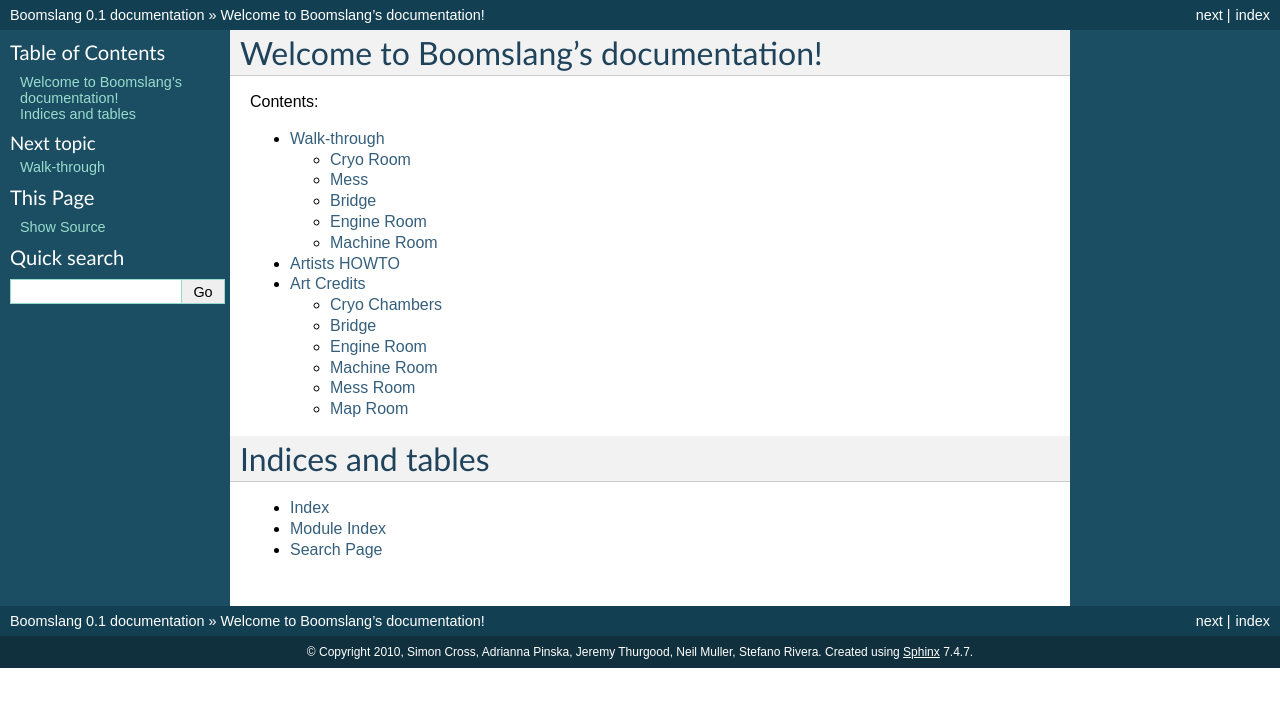
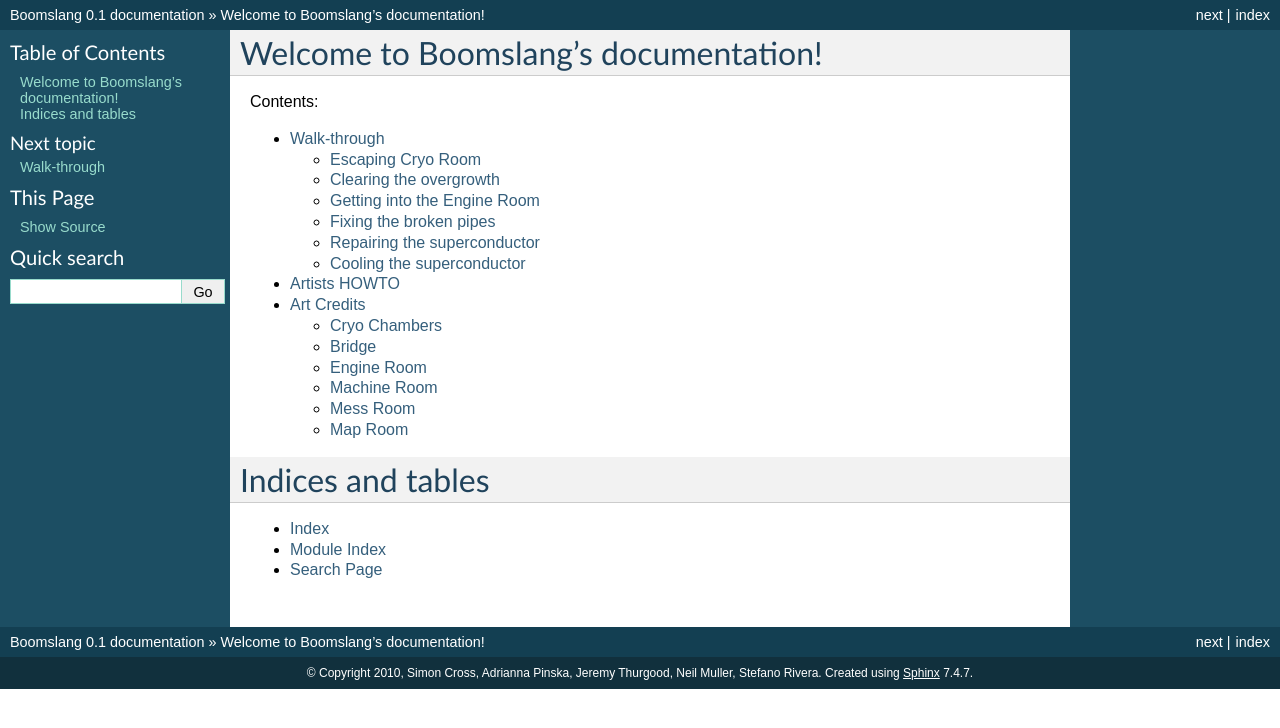
Before and after one commit to CTPUG/suspended_sentence, a Sphinx documentation site: the page built from docs/index.rst, in a window 1280 px wide. Shown: the top 728 px of the page. Built offline with Sphinx 7.4.7, drawn with Linux system fonts in a browser that asks for light colours; some of the changed lines change nothing that is shown.

Commit message:
Walkthrough for Escape, Environmental System, and Engine puzzles

```diff
--- a/docs/walkthrough.rst
+++ b/docs/walkthrough.rst
@@ -4,8 +4,8 @@ Walk-through
 A walk-through to assist PyWeek judges and anyone else with severe time
 constraints.
 
-Cryo Room
----------
+Escaping Cryo Room
+------------------
 
 #. Grab the Titanium femur from the body in the second right-most
    cryo-chamber.
@@ -13,18 +13,51 @@ Cryo Room
 #. Pry it open with the femur.
 #. Escape into the hallway.
 
-Mess
-----
+Clearing the overgrowth
+-----------------------
 
-#. Grab a can from the shelf.
-#. Open it with the :ref:`Canopener`
-#. Use it to fix the broken pipes.
+#. In the Mess, there's a big overgrown broccoli.
+#. Use the grinder in the Machine Room to sharpen your femur into a
+   machete.
+#. Cut through the growth, revealing broken pipes.
 
-Bridge
-------
+Getting into the Engine Room
+----------------------------
 
-Engine Room
------------
+#. Pick up the stethoscope from the doctor's body on the Bridge.
+#. There's a locked safe in the Crew Quarters, using the stethoscope,
+   you can open it.
+#. Pick up the duct tape.
+#. Attach some duct tape to the fish bowl, to turn it into a helmet.
+#. With the helmet in your inventory, you can gain access to the Engine
+   Room.
 
-Machine Room
-------------
+Fixing the broken pipes
+-----------------------
+
+#. Collect the can opener from the corpse in the Engine Room.
+#. Collect all 3 cans from the Mess, and open them.
+#. Use the welder in the Machine Room to turn them into a tin pipe.
+#. Use the machete on the two middle cryo-pipes in the Cryo Chamber to
+   cut out cryo-pipe sections.
+#. Attach the tin pipe and the two cryo-pipes to the broken pipes, and
+   seal the joints with duct tape.
+#. The environmental system is now now working.
+
+Repairing the superconductor
+----------------------------
+
+#. There is a broken superconductor in the Engine Room.
+#. Get the manual from the corpse in the Machine Room.
+#. The wiring diagram suggests you can steal the massage chair's
+   conductor.
+#. Pry it out with the machete.
+#. Pry the broken superconductor out of its socket, and insert the good
+   one.
+
+Cooling the superconductor
+--------------------------
+
+#. Collect the cryo-fluid canister from the Engine Room.
+#. Fill it from a cryo-puddle in the Cryo Chamber.
+#. Place it in the cryo-fluid receptacle in the Engine Room.
```
